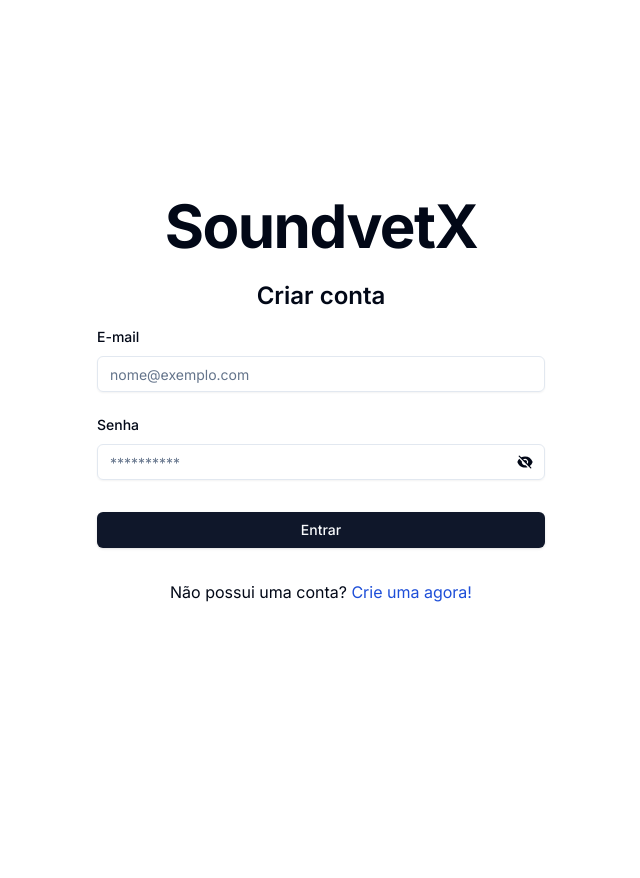
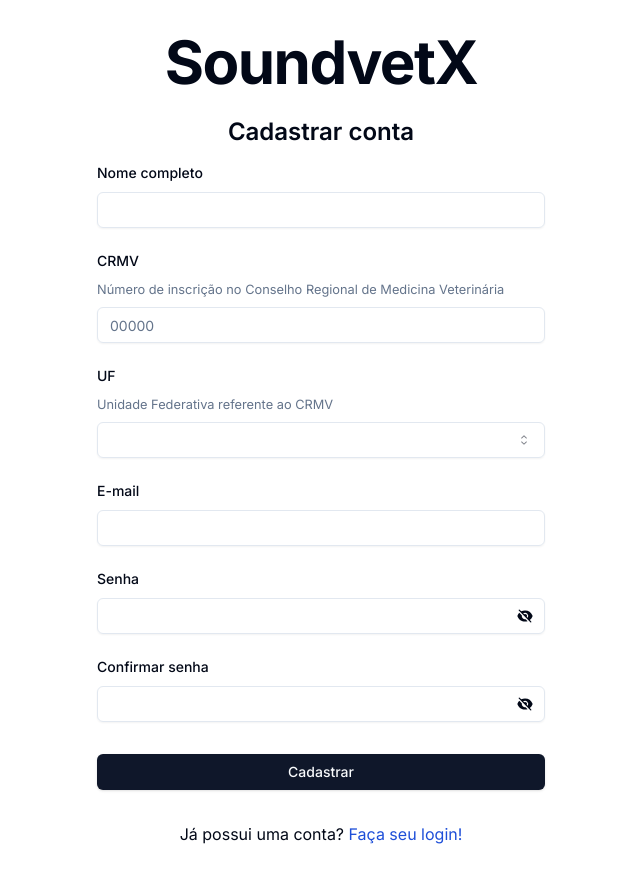
Before and after one commit to filipesiota/soundvetx, a Next.js app: page /register in a window 1280 px wide. Shown: the whole page, without its empty margins (319-959 px from the left). Before the commit the page ends 800 px from the top, so only its background shows below. Built offline with nearby package versions, Linux system fonts and the light colour scheme.

Commit message:
FEAT: Finish login and register screens #1 #4

```diff
--- /dev/null
+++ b/src/@types/brazil-states.ts
@@ -0,0 +1,34 @@
+export type UF = {
+	name: string;
+	abbreviation: string;
+};
+
+export const brazilStates = [
+	{ name: "Acre", abbreviation: "AC" },
+	{ name: "Alagoas", abbreviation: "AL" },
+	{ name: "Amapá", abbreviation: "AP" },
+	{ name: "Amazonas", abbreviation: "AM" },
+	{ name: "Bahia", abbreviation: "BA" },
+	{ name: "Ceará", abbreviation: "CE" },
+	{ name: "Distrito Federal", abbreviation: "DF" },
+	{ name: "Espírito Santo", abbreviation: "ES" },
+	{ name: "Goiás", abbreviation: "GO" },
+	{ name: "Maranhão", abbreviation: "MA" },
+	{ name: "Mato Grosso", abbreviation: "MT" },
+	{ name: "Mato Grosso do Sul", abbreviation: "MS" },
+	{ name: "Minas Gerais", abbreviation: "MG" },
+	{ name: "Pará", abbreviation: "PA" },
+	{ name: "Paraíba", abbreviation: "PB" },
+	{ name: "Paraná", abbreviation: "PR" },
+	{ name: "Pernambuco", abbreviation: "PE" },
+	{ name: "Piauí", abbreviation: "PI" },
+	{ name: "Rio de Janeiro", abbreviation: "RJ" },
+	{ name: "Rio Grande do Norte", abbreviation: "RN" },
+	{ name: "Rio Grande do Sul", abbreviation: "RS" },
+	{ name: "Rondônia", abbreviation: "RO" },
+	{ name: "Roraima", abbreviation: "RR" },
+	{ name: "Santa Catarina", abbreviation: "SC" },
+	{ name: "São Paulo", abbreviation: "SP" },
+	{ name: "Sergipe", abbreviation: "SE" },
+	{ name: "Tocantins", abbreviation: "TO" }
+];
--- a/src/@types/login.ts
+++ b/src/@types/login.ts
@@ -4,12 +4,12 @@
 import { RequestError } from "./request-response";
 
 export const LoginSchema = z.object({
-    email: z.string().min(1, {
+    email: z.string().trim().min(1, {
         message: "Preencha o campo de e-mail."
     }).email({
         message: "E-mail inválido."
     }),
-    password: z.string().min(1, {
+    password: z.string().trim().min(1, {
         message: "Preencha o campo de senha."
     })
 });
--- a/src/@types/veterinarian.ts
+++ b/src/@types/veterinarian.ts
@@ -4,25 +4,31 @@
 import { RequestError } from "./request-response";
 
 export const VeterinarianSchema = z.object({
-    fullName: z.string().min(1, {
+    fullName: z.string().trim().min(1, {
         message: "Preencha o campo de nome completo."
     }),
-    crmv: z.string().min(1, {
+    crmv: z.string().trim().min(1, {
         message: "Preencha o campo de CRMV."
     }),
-    email: z.string().min(1, {
+    uf: z.string().trim().min(1, {
+        message: "Preencha o campo de UF."
+    }),
+    email: z.string().trim().min(1, {
         message: "Preencha o campo de e-mail."
     }).email({
         message: "E-mail inválido."
     }),
-    password: z.string().min(1, {
+    password: z.string().trim().min(1, {
         message: "Preencha o campo de senha."
     }).min(5, {
         message: "A senha deve ter no mínimo 5 caracteres."
     }),
-    confirmPassword: z.string().min(1, {
+    confirmPassword: z.string().trim().min(1, {
         message: "Preencha o campo de confirmação de senha."
     })
+}).refine((data) => data.password === data.confirmPassword, {
+    message: "As senhas não coincidem.",
+    path: ["confirmPassword"]
 });
 
 export type Veterinarian = z.infer<typeof VeterinarianSchema>;
--- a/src/app/login/page.tsx
+++ b/src/app/login/page.tsx
@@ -26,7 +26,7 @@
 	}
 
 	return (
-		<main className="flex flex-col items-center justify-center w-full h-dvh max-w-md mx-auto py-8">
+		<main className="flex flex-col items-center justify-center w-full h-full min-h-dvh max-w-md mx-auto py-8">
 			<MainTitle title="SoundvetX" />
 
 			<Form {...form}>
@@ -64,7 +64,7 @@
 					<Button type="submit">Entrar</Button>
 
                     <div className="text-center">
-                        Não possui uma conta? <Link href="/register">Crie uma agora!</Link>
+                        Não possui uma conta? <Link href="/register">Cadastre uma agora!</Link>
                     </div>
 				</form>
 			</Form>
--- a/src/app/register/page.tsx
+++ b/src/app/register/page.tsx
@@ -1,13 +1,30 @@
 "use client";
 
+import { brazilStates } from "@/@types/brazil-states";
 import { VeterinarianSchema, Veterinarian } from "@/@types/veterinarian";
+
 import { FormSection } from "@/components/form-section";
 import { MainTitle } from "@/components/main-title";
 import { PasswordInput } from "@/components/password-input";
 import { Button } from "@/components/ui/button";
-import { Form, FormField, FormItem, FormLabel, FormControl, FormMessage } from "@/components/ui/form";
+import {
+	Form,
+	FormField,
+	FormItem,
+	FormLabel,
+	FormControl,
+	FormMessage,
+	FormDescription
+} from "@/components/ui/form";
 import { Input } from "@/components/ui/input";
 import { zodResolver } from "@hookform/resolvers/zod";
+import {
+	Select,
+	SelectTrigger,
+	SelectContent,
+	SelectItem,
+	SelectValue
+} from "@/components/ui/select";
 import Link from "next/link";
 import { useForm } from "react-hook-form";
 import { toast } from "sonner";
@@ -16,11 +33,12 @@
 	const form = useForm<Veterinarian>({
 		resolver: zodResolver(VeterinarianSchema),
 		defaultValues: {
-            fullName: "",
-            crmv: "",
+			fullName: "",
+			crmv: "",
+            uf: "",
 			email: "",
 			password: "",
-            confirmPassword: ""
+			confirmPassword: ""
 		}
 	});
 
@@ -29,12 +47,81 @@
 	}
 
 	return (
-		<main className="flex flex-col items-center justify-center w-full h-dvh max-w-md mx-auto py-8">
+		<main className="flex flex-col items-center justify-center w-full h-full min-h-dvh max-w-md mx-auto py-8">
 			<MainTitle title="SoundvetX" />
 
 			<Form {...form}>
-				<form onSubmit={form.handleSubmit(onSubmit)} className="flex flex-col w-full gap-8 mt-5">
-					<FormSection title="Criar conta" align="center">
+				<form
+					onSubmit={form.handleSubmit(onSubmit)}
+					className="flex flex-col w-full gap-8 mt-5"
+				>
+					<FormSection title="Cadastrar conta" align="center">
+						<FormField
+							control={form.control}
+							name="fullName"
+							render={({ field }) => (
+								<FormItem>
+									<FormLabel>Nome completo</FormLabel>
+									<FormControl>
+										<Input {...field} />
+									</FormControl>
+									<FormMessage />
+								</FormItem>
+							)}
+						/>
+
+						<FormField
+							control={form.control}
+							name="crmv"
+							render={({ field }) => (
+								<FormItem>
+									<FormLabel>CRMV</FormLabel>
+									<FormDescription>
+										Número de inscrição no Conselho Regional de Medicina
+										Veterinária
+									</FormDescription>
+									<FormControl>
+										<Input placeholder="00000" {...field} />
+									</FormControl>
+									<FormMessage />
+								</FormItem>
+							)}
+						/>
+
+						<FormField
+							control={form.control}
+							name="uf"
+							render={({ field }) => (
+								<FormItem>
+									<FormLabel>UF</FormLabel>
+									<FormDescription>
+										Unidade Federativa referente ao CRMV
+									</FormDescription>
+									<FormControl>
+										<Select
+											onValueChange={field.onChange}
+											defaultValue={field.value}
+										>
+											<SelectTrigger>
+												<SelectValue placeholder="" />
+											</SelectTrigger>
+											<SelectContent>
+												{brazilStates.map(state => (
+													<SelectItem
+														key={state.abbreviation}
+														value={`${state.name} (${state.abbreviation})`}
+													>
+														{state.name} ({state.abbreviation})
+													</SelectItem>
+												))}
+											</SelectContent>
+										</Select>
+									</FormControl>
+									<FormMessage />
+								</FormItem>
+							)}
+						/>
+
 						<FormField
 							control={form.control}
 							name="email"
@@ -42,7 +129,7 @@
 								<FormItem>
 									<FormLabel>E-mail</FormLabel>
 									<FormControl>
-										<Input placeholder="nome@exemplo.com" {...field} />
+										<Input {...field} />
 									</FormControl>
 									<FormMessage />
 								</FormItem>
@@ -56,7 +143,21 @@
 								<FormItem>
 									<FormLabel>Senha</FormLabel>
 									<FormControl>
-										<PasswordInput placeholder="**********" {...field} />
+										<PasswordInput {...field} />
+									</FormControl>
+									<FormMessage />
+								</FormItem>
+							)}
+						/>
+
+						<FormField
+							control={form.control}
+							name="confirmPassword"
+							render={({ field }) => (
+								<FormItem>
+									<FormLabel>Confirmar senha</FormLabel>
+									<FormControl>
+										<PasswordInput {...field} />
 									</FormControl>
 									<FormMessage />
 								</FormItem>
@@ -64,11 +165,11 @@
 						/>
 					</FormSection>
 
-					<Button type="submit">Entrar</Button>
+					<Button type="submit">Cadastrar</Button>
 
-                    <div className="text-center">
-                        Não possui uma conta? <Link href="/register">Crie uma agora!</Link>
-                    </div>
+					<div className="text-center">
+						Já possui uma conta? <Link href="/login">Faça seu login!</Link>
+					</div>
 				</form>
 			</Form>
 		</main>
```
